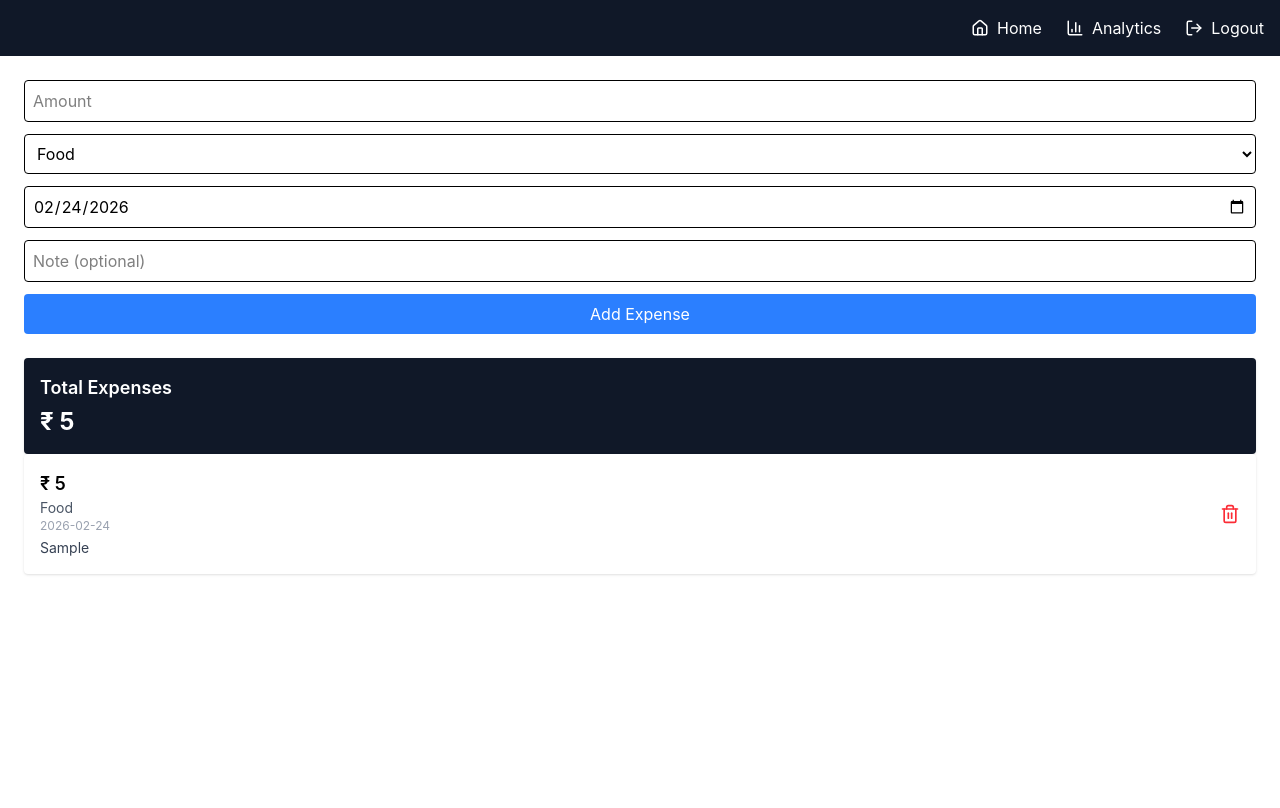
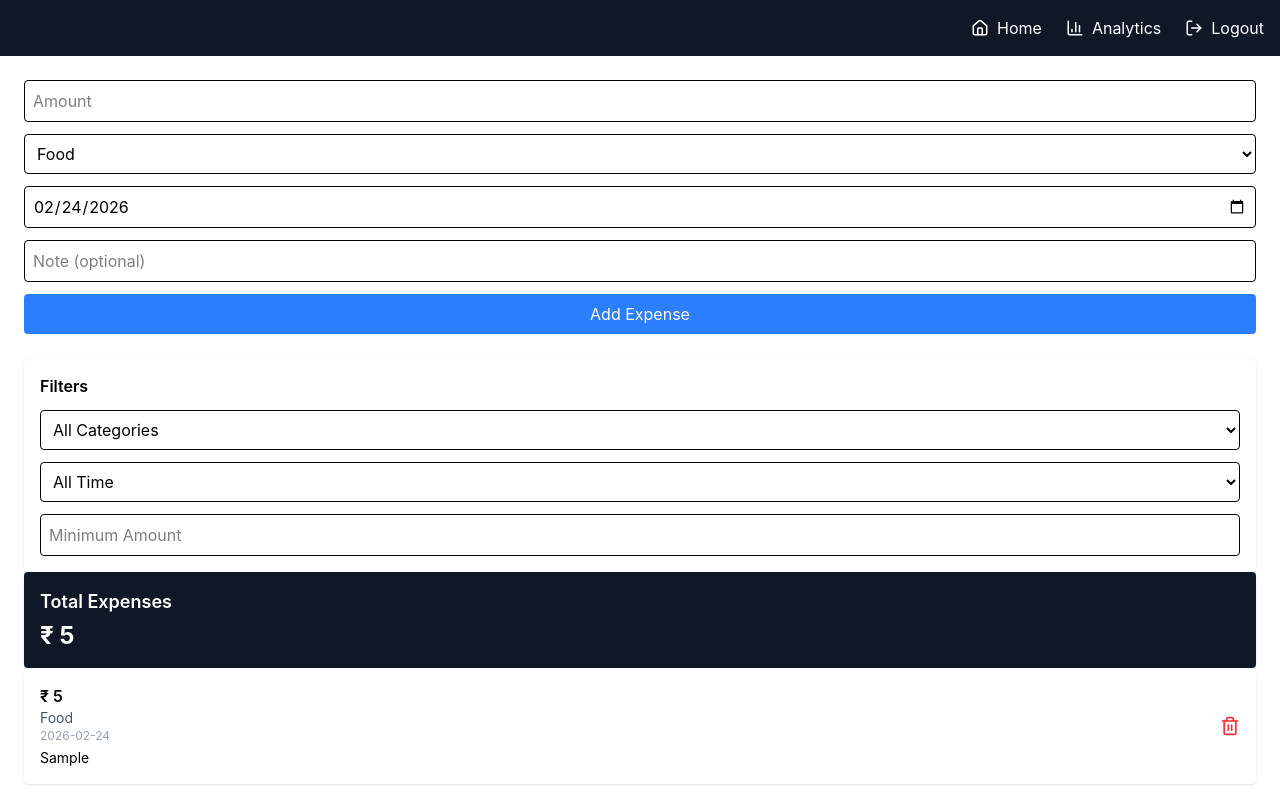
Before and after one commit to Hemrajjj13/expense-tracker, a React (Vite) app: page /dashboard in a window 1280 px wide. Both pictures are taken after typing "5", "Sample" into the empty fields and a click on the button "Add Expense". Built offline with nearby package versions, Linux system fonts and the light colour scheme.

Commit message:
implemented the localStorage persistence

```diff
--- a/src/components/ExpenseList.jsx
+++ b/src/components/ExpenseList.jsx
@@ -2,9 +2,41 @@ import { useDispatch, useSelector } from "react-redux";
 import { deleteExpense } from "../redux/expenseSlice";
 import { Trash2 } from "lucide-react";
 
-const ExpenseList = () => {
+const ExpenseList = ({ filters }) => {
   const dispatch = useDispatch();
   const expenses = useSelector((state) => state.expense.expenses);
+
+  const now = new Date();
+
+  const filteredExpenses = expenses.filter((exp) => {
+    const expDate = new Date(exp.date);
+
+    // category filter
+    if (filters.category !== "All" && exp.category !== filters.category) {
+        return false;
+    }
+
+    // Min amount filter
+    if (filters.minAmount && exp.amount < Number(filters.minAmount)) {
+        return false;
+    }
+
+    // Date filter
+    if (filters.period === "week") {
+        const weekAgo = new Date();
+        weekAgo.setDate(now.getDate() - 7);
+        if (expDate < weekAgo) return false;
+    }
+
+    if (filters.period === "month") {
+        if (expDate.getMonth() !== now.getMonth() || expDate.getFullYear() !== now.getFullYear()) {
+            return false;
+        }
+    }
+
+    return true;
+
+  });
 
   const total = expenses.reduce((sum, exp) => sum + exp.amount, 0);
 
@@ -16,7 +48,7 @@ const ExpenseList = () => {
             <p className="text-2xl font-bold mt-1">₹ {total}</p>
         </div>
 
-        {/* Expense Cards */}
+        {/* Expense Cards
         {expenses.map((exp) => (
             <div
                 key={exp.id}
@@ -38,7 +70,37 @@ const ExpenseList = () => {
                     <Trash2 size={20} />
                 </button>
             </div>
+        ))} */}
+
+        {filteredExpenses.length === 0 && (
+            <div className="text-center text-gray-50">
+                No expenses match the filters.
+            </div>
+        )}
+
+        {filteredExpenses.map((exp) => (
+            <div
+                key={exp.id}
+                className="bg-white shadow p-4 rounded flex justify-between"
+            >
+                <div>
+                    <p className="font-semibold">₹ {exp.amount}</p>
+                    <p className="text-sm text-gray-600">{exp.category}</p>
+                    <p className="text-xs text-gray-400">{exp.date}</p>
+                    {exp.note && (
+                        <p className="text-sm mt-1">{exp.note}</p>
+                    )}
+                </div>
+
+                <button
+                    onClick={() => dispatch(deleteExpense(exp.id))}
+                    className="text-red-500"
+                >
+                    <Trash2 size={20} />
+                </button>
+            </div>
         ))}
+
     </>
   );
 };
--- /dev/null
+++ b/src/components/Filters.jsx
@@ -0,0 +1,64 @@
+import { useState } from "react";
+
+const Filters = ({ onFilterChange }) => {
+  const [filters, setFilters] = useState({
+    category: "All",
+    period: "All",
+    minAmount: "",
+  });
+
+  const handleChange = (e) => {
+    const updated = {
+      ...filters,
+      [e.target.name]: e.target.value,
+    };
+
+    setFilters(updated);
+    onFilterChange(updated);
+  };
+
+  return (
+    <div className="bg-white shadow p-4 rounded space-y-3">
+      <h2 className="font-semibold">Filters</h2>
+
+      {/* Category */}
+      <select
+        name="category"
+        value={filters.category}
+        onChange={handleChange}
+        className="w-full border p-2 rounded"
+      >
+        <option value="All">All Categories</option>
+        <option>Food</option>
+        <option>Travel</option>
+        <option>Bills</option>
+        <option>Shopping</option>
+        <option>Other</option>
+      </select>
+
+      {/* Period */}
+      <select
+        name="period"
+        value={filters.period}
+        onChange={handleChange}
+        className="w-full border p-2 rounded"
+      >
+        <option value="All">All Time</option>
+        <option value="week">This Week</option>
+        <option value="month">This Month</option>
+      </select>
+
+      {/* Min Amount */}
+      <input
+        type="number"
+        name="minAmount"
+        placeholder="Minimum Amount"
+        value={filters.minAmount}
+        onChange={handleChange}
+        className="w-full border p-2 rounded"
+      />
+    </div>
+  );
+};
+
+export default Filters;
--- a/src/pages/Dashboard.jsx
+++ b/src/pages/Dashboard.jsx
@@ -1,15 +1,23 @@
 import ExpenseForm from "../components/ExpenseForm";
 import ExpenseList from "../components/ExpenseList";
-import { Fragment } from "react";
+import { Fragment, useState } from "react";
+import Filters from "../components/Filters";
 
 const Dashboard = () => {
+
+    const [filters, setFilters] = useState({
+        category: "All",
+        period: "All",
+        minAmount: ""
+    });
 
   return (
     <>
       <div className="p-6">
         <ExpenseForm />
         <br />
-        <ExpenseList />
+        <Filters onFilterChange={setFilters} />
+        <ExpenseList filters={filters} />
       </div>
     </>
   );
--- /dev/null
+++ b/src/redux/localStorage.js
@@ -0,0 +1,17 @@
+export const loadState = () => {
+    try {
+        const serialized = localStorage.getItem("expenseState");
+        if (!serialized) return undefined;
+
+        return JSON.parse(serialized);
+    } catch {
+        return undefined;
+    }
+};
+
+export const saveState = (state) => {
+    try {
+        const serialized = JSON.stringify(state);
+        localStorage.setItem("expenseState", serialized);
+    } catch {null}
+};
--- a/src/redux/store.js
+++ b/src/redux/store.js
@@ -1,8 +1,19 @@
 import { configureStore } from "@reduxjs/toolkit";
 import expenseReducer from "./expenseSlice";
+import { loadState, saveState } from "./localStorage";
+
+const persistedState = loadState();
 
 export const store = configureStore({
 reducer: {
 expense: expenseReducer
-}
+},
+preloadedState: persistedState
 });
+
+
+store.subscribe(() => {
+    saveState({
+        expense: store.getState().expense
+    });
+});
```
